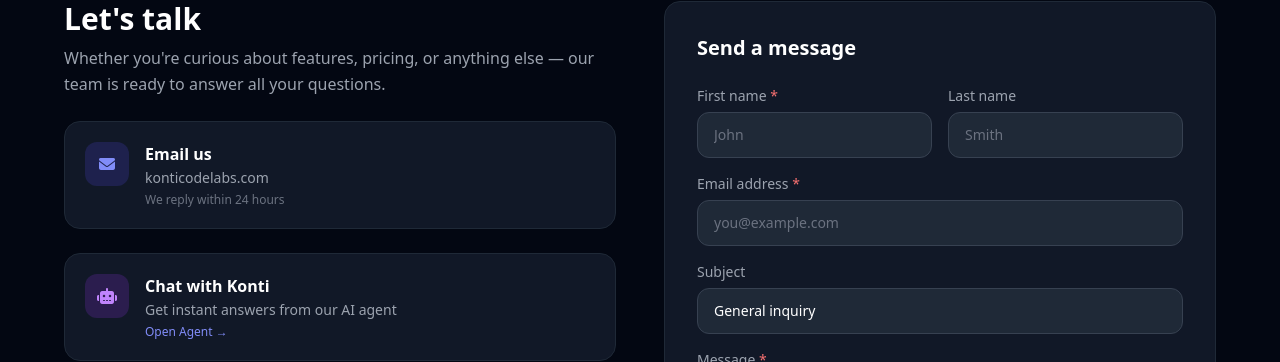
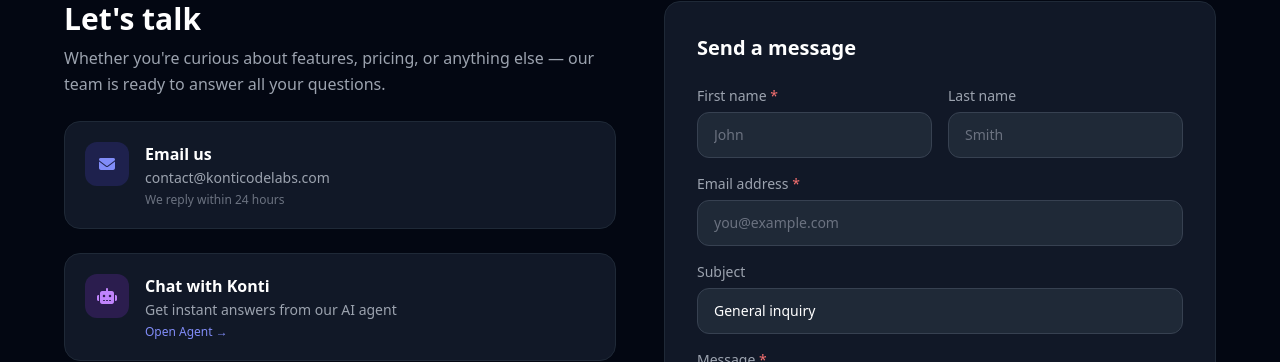
Before and after one commit to jfontiveros7/KonticodeLabs, a Flask app: page /contact in a window 1280 px wide. Shown: the part 417-779 px from the top of the page. Run offline with Flask 3, Linux system fonts and the light colour scheme; some libraries are stand-ins or nearby versions.

Commit message:
Update remaining contact email text on contact page

```diff
--- a/templates/contact.html
+++ b/templates/contact.html
@@ -108,7 +108,7 @@
                     </div>
                     <div>
                         <p class="font-semibold text-white">Email us</p>
-                        <p class="text-gray-400 text-sm mt-0.5">konticodelabs.com</p>
+                        <p class="text-gray-400 text-sm mt-0.5">contact@konticodelabs.com</p>
                         <p class="text-gray-500 text-xs mt-1">We reply within 24 hours</p>
                     </div>
                 </div>
```
